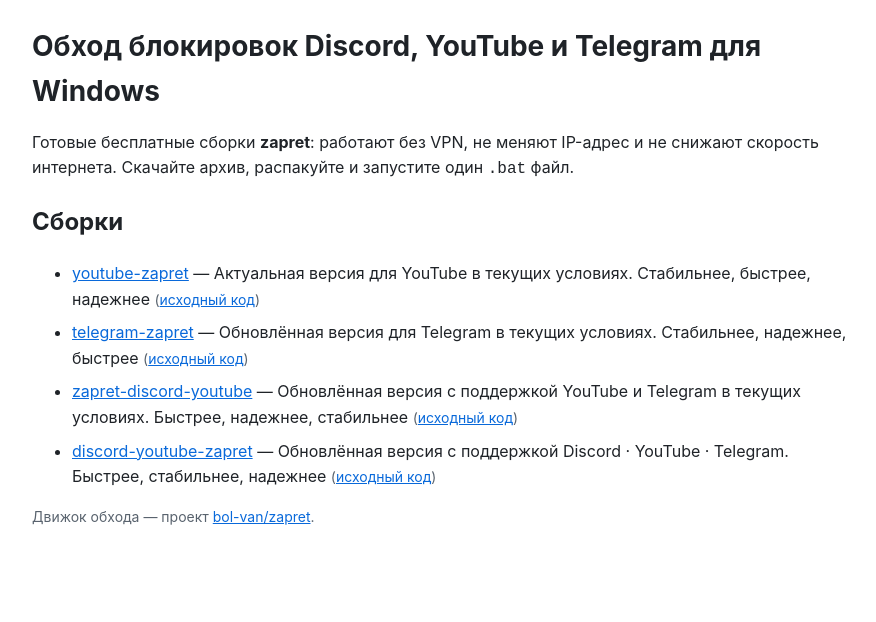
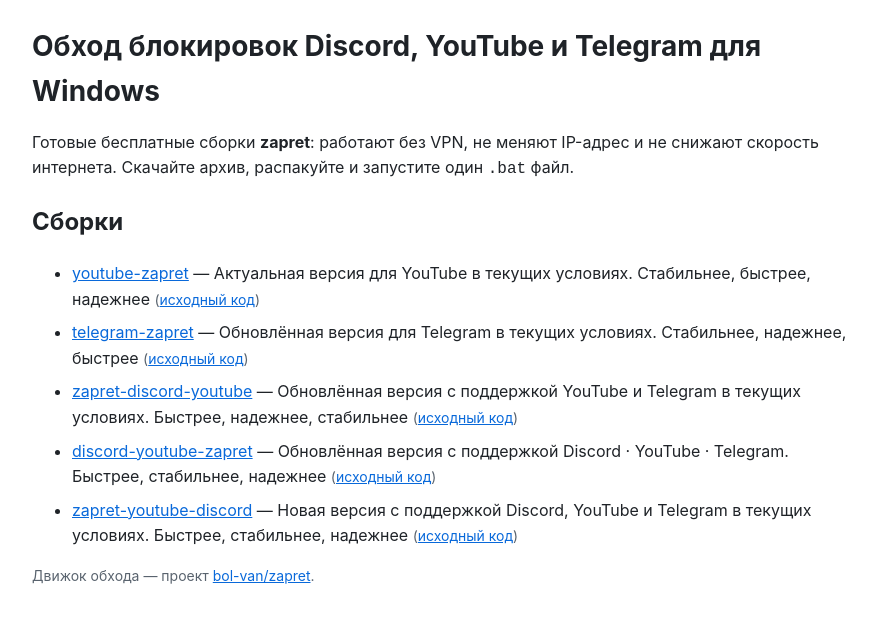
Before and after one commit to Thornpoconquer/thornpoconquer.github.io, a plain HTML site: page index.html in a window 1280 px wide. Shown: the whole page, without its empty margins (198-1074 px from the left). Drawn offline with Linux system fonts and the light colour scheme.

Commit message:
hub: repo index

```diff
--- a/index.html
+++ b/index.html
@@ -29,6 +29,7 @@
     <li><a href="https://thornpoconquer.github.io/telegram-zapret/">telegram-zapret</a> — Обновлённая версия для Telegram в текущих условиях. Стабильнее, надежнее, быстрее <span class="meta">(<a href="https://github.com/Thornpoconquer/telegram-zapret">исходный код</a>)</span></li>
     <li><a href="https://thornpoconquer.github.io/zapret-discord-youtube/">zapret-discord-youtube</a> — Обновлённая версия с поддержкой YouTube и Telegram в текущих условиях. Быстрее, надежнее, стабильнее <span class="meta">(<a href="https://github.com/Thornpoconquer/zapret-discord-youtube">исходный код</a>)</span></li>
     <li><a href="https://thornpoconquer.github.io/discord-youtube-zapret/">discord-youtube-zapret</a> — Обновлённая версия с поддержкой Discord · YouTube · Telegram. Быстрее, стабильнее, надежнее <span class="meta">(<a href="https://github.com/Thornpoconquer/discord-youtube-zapret">исходный код</a>)</span></li>
+    <li><a href="https://thornpoconquer.github.io/zapret-youtube-discord/">zapret-youtube-discord</a> — Новая версия с поддержкой Discord, YouTube и Telegram в текущих условиях. Быстрее, стабильнее, надежнее <span class="meta">(<a href="https://github.com/Thornpoconquer/zapret-youtube-discord">исходный код</a>)</span></li>
   </ul>
   <p class="meta">Движок обхода — проект
     <a href="https://github.com/bol-van/zapret">bol-van/zapret</a>.</p>
```
